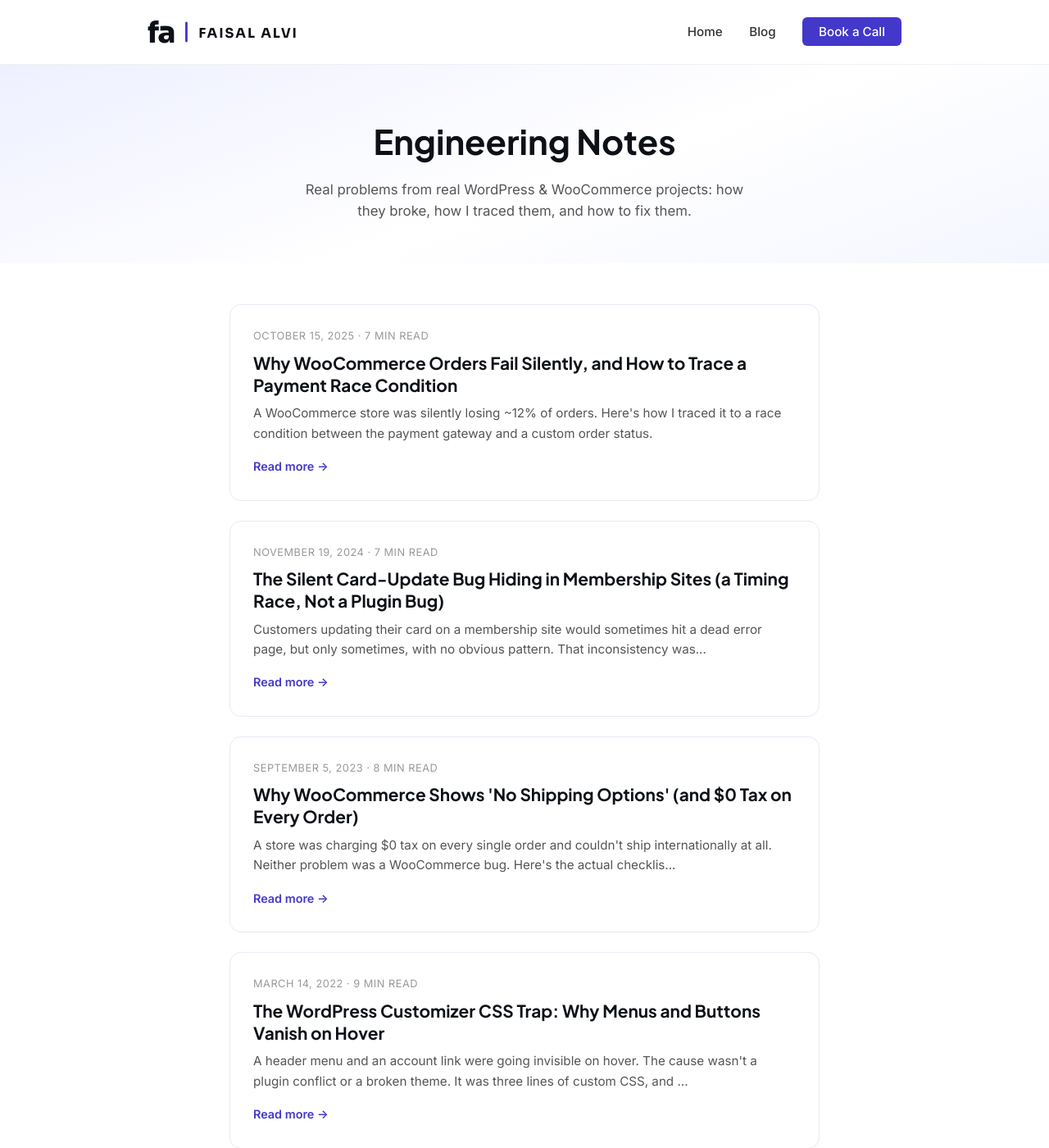
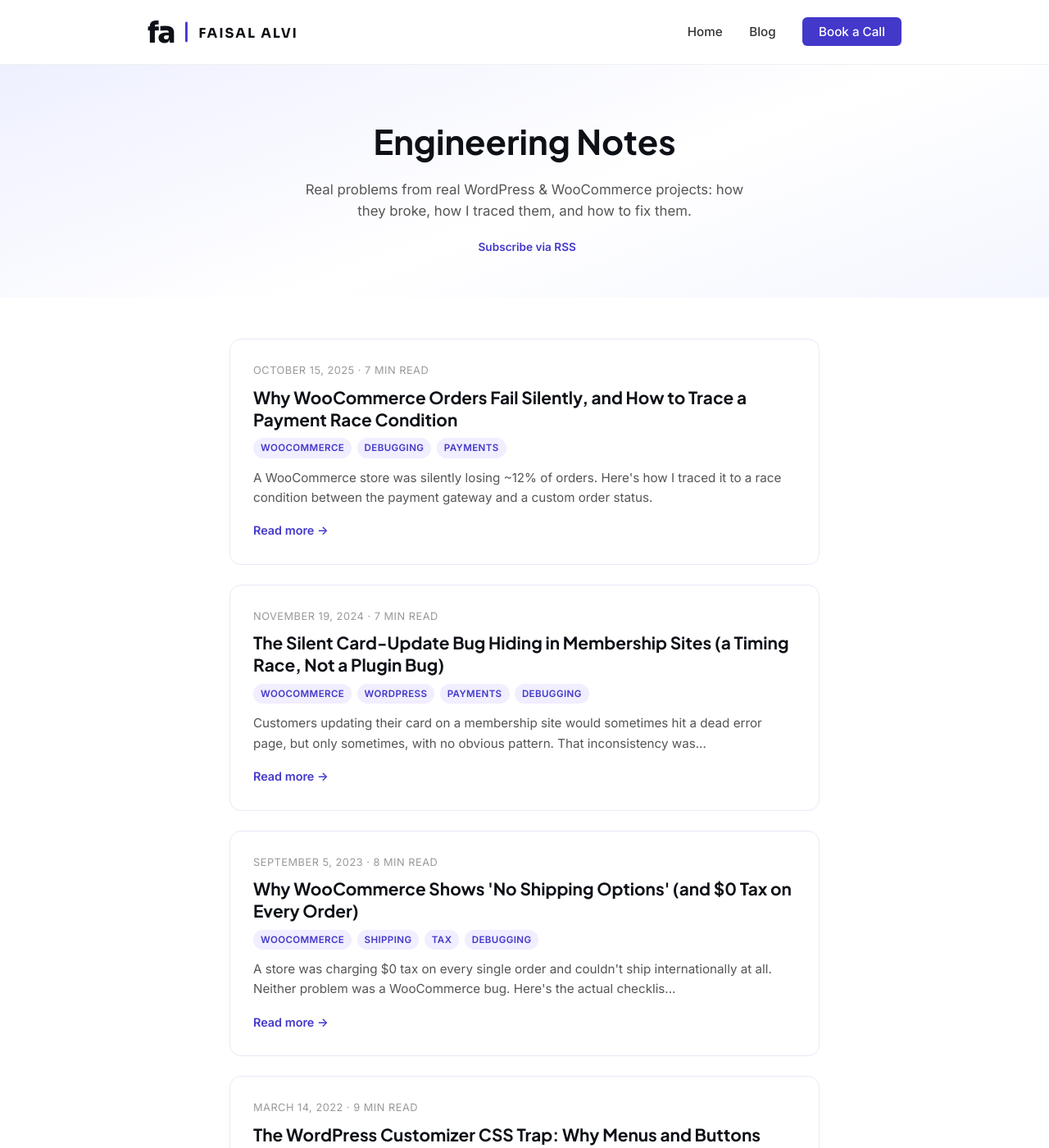
Before and after one commit to faisal-alvi/faisal-alvi.github.io, a Jekyll site: the page built from blog/index.html, in a window 1280 px wide and 1400 px high. Shown: the whole window at 82% size. Built offline with Jekyll 4.4.1, drawn with Linux system fonts in a browser that asks for light colours; some of the changed text lies outside the part shown.

Commit message:
add tag chips and RSS link to blog listing
Post tags already existed in front matter but were never rendered.
Show them as small pills under each post title, and surface the
RSS feed (existed via jekyll-feed but wasn't linked anywhere in the
UI) as a visible "Subscribe via RSS" link. Skipped a search bar and
tag archive pages for now, premature at 4 posts.

Also fixed a leftover old-violet rgba() in blog.css (box-shadow)
that the earlier hex-only color swap missed.

Co-Authored-By: Claude Sonnet 5 <noreply@anthropic.com>

```diff
--- a/assets/css/blog.css
+++ b/assets/css/blog.css
@@ -114,7 +114,7 @@ a { color: #4338ca; }
 }
 
 .blog-card:hover {
-    box-shadow: 0 8px 28px rgba(108,92,231,0.1);
+    box-shadow: 0 8px 28px rgba(67,56,202,0.1);
     transform: translateY(-2px);
 }
 
@@ -146,6 +146,39 @@ a { color: #4338ca; }
     color: #4338ca;
     font-weight: 600;
     font-size: 0.9rem;
+}
+
+.blog-card-tags {
+    display: flex;
+    flex-wrap: wrap;
+    gap: 0.4rem;
+    margin-bottom: 0.75rem;
+}
+
+.blog-tag {
+    background: #f0eeff;
+    color: #4338ca;
+    font-size: 0.72rem;
+    font-weight: 600;
+    text-transform: uppercase;
+    letter-spacing: 0.4px;
+    padding: 3px 9px;
+    border-radius: 20px;
+}
+
+.blog-rss-link {
+    display: inline-flex;
+    align-items: center;
+    gap: 0.4rem;
+    margin-top: 1.25rem;
+    color: #4338ca;
+    font-size: 0.85rem;
+    font-weight: 600;
+    text-decoration: none;
+}
+
+.blog-rss-link:hover {
+    text-decoration: underline;
 }
 
 /* ── Single post ── */
--- a/blog/index.html
+++ b/blog/index.html
@@ -9,6 +9,9 @@ permalink: /blog/
     <div class="blog-container">
         <h1>Engineering Notes</h1>
         <p>Real problems from real WordPress &amp; WooCommerce projects: how they broke, how I traced them, and how to fix them.</p>
+        <a class="blog-rss-link" href="{{ '/feed.xml' | relative_url }}" aria-label="Subscribe via RSS">
+            <i class="ti-rss"></i> Subscribe via RSS
+        </a>
     </div>
 </header>
 
@@ -24,6 +27,11 @@ permalink: /blog/
                 {% if post.read_time %} &middot; {{ post.read_time }}{% endif %}
             </div>
             <h2>{{ post.title }}</h2>
+            {% if post.tags.size > 0 %}
+            <div class="blog-card-tags">
+                {% for tag in post.tags %}<span class="blog-tag">{{ tag }}</span>{% endfor %}
+            </div>
+            {% endif %}
             <p>{{ post.excerpt_text | default: post.excerpt | strip_html | truncate: 160 }}</p>
             <span class="blog-card-more">Read more &rarr;</span>
         </a>
```
